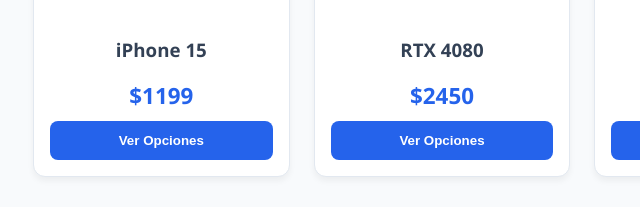
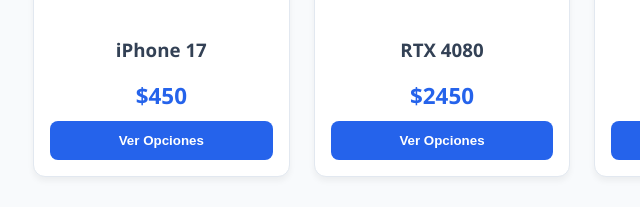
Before and after one commit to josephbm123/tec, a plain HTML site: page index.html in a window 1280 px wide. Shown: the part 334-541 px from the top of the page, 7-647 px from the left. Drawn offline with Linux system fonts and the light colour scheme.

Commit message:
Update index.html

```diff
--- a/index.html
+++ b/index.html
@@ -95,7 +95,7 @@
 
 <script>
     const productos = [
-        { id: 0, name: 'iPhone 15', price: 1199, img: 'imagenes/iphone15.png', tipoVariante: 'Color', opciones: ['Titanio Natural', 'Titanio Azul', 'Titanio Negro'], desc: 'Pantalla Super Retina XDR y Chip A17 Pro.' },
+        { id: 0, name: 'iPhone 17', price: 450, img: 'imagenes/iphone15.png', tipoVariante: 'Color', opciones: ['Titanio Natural', 'Titanio Azul', 'Titanio Negro'], desc: 'Pantalla Super Retina XDR y Chip A17 Pro.' },
         { id: 1, name: 'RTX 4080', price: 2450, img: 'imagenes/rtx4080.jpg', tipoVariante: 'Modelos', opciones: ['MSI', 'ASUS', 'Gigabyte'], desc: 'La bestia del gaming y la edición.' },
         { id: 2, name: 'Toner HP 89a', price: 65, img: 'imagenes/toner.jpg', tipoVariante: 'Color / Presentación', opciones: ['Negro (Black)', 'Cian (Azul)', 'Magenta (Rosa)', 'Amarillo (Yellow)', '✨ PACK COMPLETO (4 colores) (+ $180)'], desc: 'Tóner profesional. El Pack incluye los 4 colores (CMYK).' }
     ];
```
